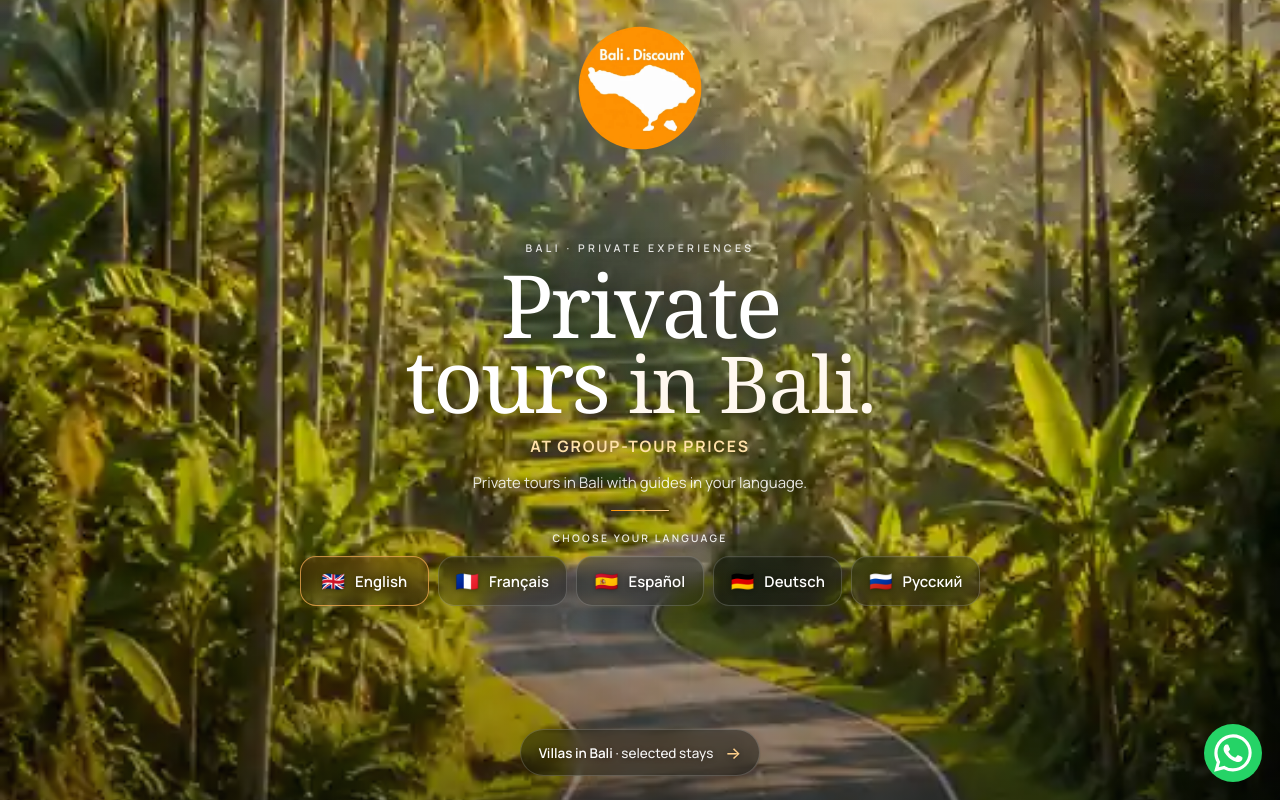
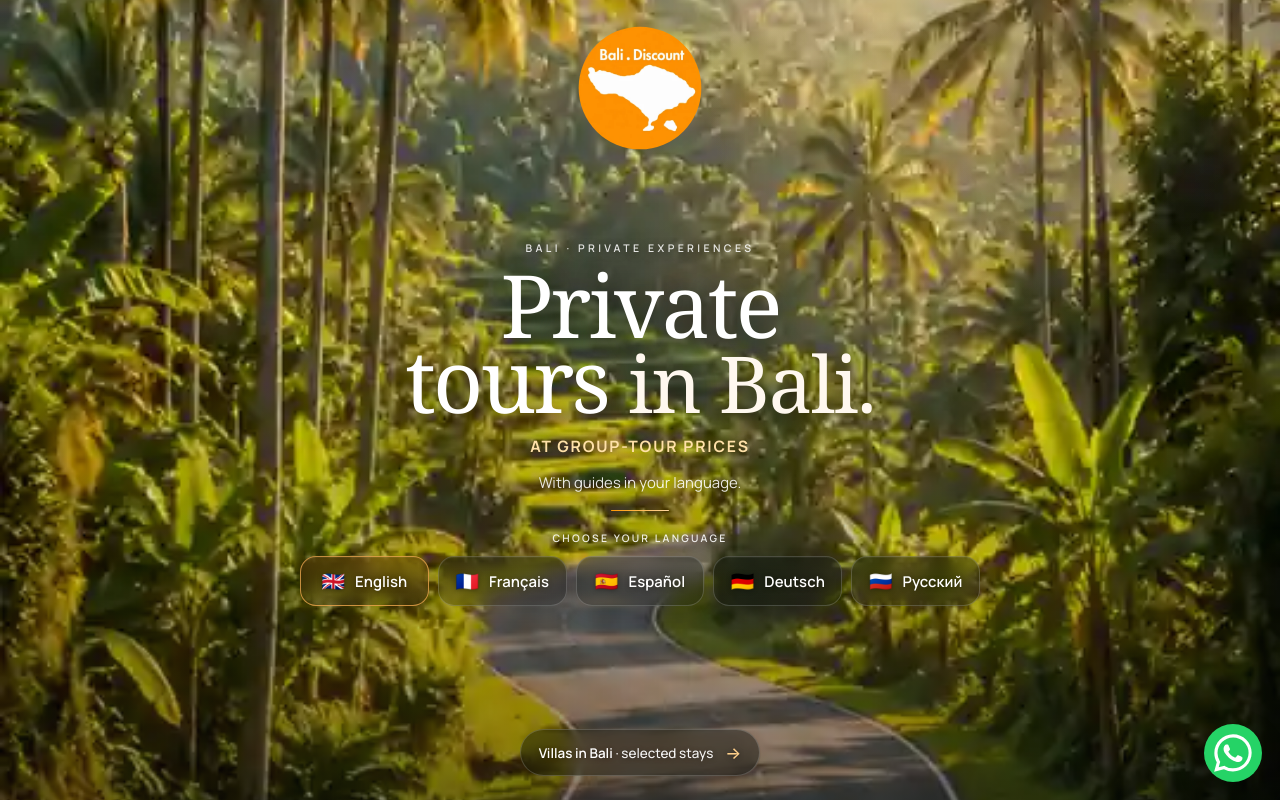
Before and after one commit to niibet34-sys/Bali.Discount, a plain HTML site: page index.html in a window 1280 px wide. Drawn offline with Linux system fonts and the light colour scheme; a web font is replaced by a local one.

Commit message:
Remove repetitive private tours subtitle

```diff
--- a/index.html
+++ b/index.html
@@ -19,7 +19,7 @@
 .main{margin:auto 0;text-align:center;padding:24px 0 16px;transform:translateY(-38px)}.kicker{margin:0 0 12px;font-size:.66rem;letter-spacing:.32em;text-transform:uppercase;color:rgba(255,255,255,.86);font-weight:600;text-shadow:0 2px 10px rgba(0,0,0,.42)}
 h1{margin:0;font-family:"Italiana",Georgia,"Times New Roman",serif;font-size:clamp(3.25rem,16vw,5.45rem);line-height:.86;letter-spacing:-.032em;font-weight:400;text-shadow:0 5px 22px rgba(0,0,0,.48);text-wrap:balance}h1 em{display:block;font-style:normal;font-weight:400;color:var(--cream);letter-spacing:-.022em;font-size:.90em}
 .promise{margin:18px 0 0;color:#ffe1a8;text-transform:uppercase;font-weight:700;letter-spacing:.115em;font-size:clamp(.84rem,3.7vw,.98rem);text-shadow:0 3px 12px rgba(0,0,0,.50)}
-.micro{margin:14px auto 0;max-width:21rem;color:var(--text-soft);font-family:"Manrope",sans-serif;font-size:.93rem;line-height:1.48;font-weight:400;letter-spacing:.005em;text-shadow:0 2px 10px rgba(0,0,0,.48)}.micro span{display:block}
+.micro{margin:14px auto 0;max-width:21rem;color:var(--text-soft);font-family:"Manrope",sans-serif;font-size:.93rem;line-height:1.48;font-weight:400;letter-spacing:.005em;text-shadow:0 2px 10px rgba(0,0,0,.48)}
 .rule{width:58px;height:1px;margin:17px auto 20px;border-radius:999px;background:linear-gradient(90deg,var(--orange),#ffd8a2);box-shadow:0 0 18px rgba(255,152,0,.35)}
 .label{margin:0 0 11px;font-size:.65rem;letter-spacing:.22em;text-transform:uppercase;color:rgba(255,255,255,.88);font-weight:600;text-shadow:0 2px 10px rgba(0,0,0,.4)}.grid{display:grid;grid-template-columns:1fr 1fr;gap:9px}
 .lang{min-height:50px;padding:9px 13px;border-radius:16px;border:1px solid rgba(255,255,255,.18);background:linear-gradient(180deg,rgba(9,17,15,.36),rgba(5,11,10,.27));backdrop-filter:blur(9px);-webkit-backdrop-filter:blur(9px);display:flex;align-items:center;justify-content:center;gap:10px;box-shadow:0 8px 18px rgba(0,0,0,.10),inset 0 1px 0 rgba(255,255,255,.04);font-weight:600;font-size:.93rem;letter-spacing:.004em;text-shadow:0 1px 5px rgba(0,0,0,.35)}
@@ -27,13 +27,13 @@ h1{margin:0;font-family:"Italiana",Georgia,"Times New Roman",serif;font-size:cla
 .bottom{display:flex;flex-direction:column;align-items:center;gap:14px;padding-bottom:4px}.villas{display:flex;align-items:center;justify-content:center;gap:9px;padding:11px 18px;border-radius:999px;background:rgba(4,10,8,.40);border:1px solid rgba(255,255,255,.18);backdrop-filter:blur(10px);-webkit-backdrop-filter:blur(10px);color:rgba(255,255,255,.95);font-size:.84rem;font-weight:500;text-shadow:0 1px 5px rgba(0,0,0,.35)}.villas b{color:#fff;font-weight:600}.arr{color:#ffd08b;font-size:1.05rem;margin-left:3px}
 .whatsapp{position:fixed;right:max(18px,env(safe-area-inset-right));bottom:max(86px,calc(env(safe-area-inset-bottom) + 18px));width:58px;height:58px;border:0;padding:0;border-radius:50%;background:transparent;box-shadow:0 10px 26px rgba(0,0,0,.28);display:block;z-index:10;transition:transform .18s ease,filter .18s ease}.whatsapp:hover,.whatsapp:focus-visible{transform:translateY(-2px) scale(1.03);filter:brightness(1.03);outline:none}.whatsapp svg{display:block;width:58px;height:58px}
 @media(max-height:760px) and (max-width:759px){.logo{width:96px;height:96px}.main{padding:12px 0 8px;transform:translateY(-26px)}h1{font-size:2.96rem}.promise{margin-top:11px;font-size:.80rem}.micro{margin-top:9px;font-size:.80rem;line-height:1.34}.rule{margin:11px auto 13px}.lang{min-height:44px;font-size:.85rem}.bottom{gap:10px}.whatsapp,.whatsapp svg{width:54px;height:54px}.whatsapp{bottom:max(78px,calc(env(safe-area-inset-bottom) + 16px))}}
-@media(min-width:760px){.shell{width:min(100%,740px);padding-left:28px;padding-right:28px}.logo{width:124px;height:124px}.main{max-width:680px;align-self:center;transform:translateY(-20px)}h1 em{display:inline}.micro span{display:inline}.micro span+span::before{content:" ";}.grid{grid-template-columns:repeat(5,1fr)}.lang--full{grid-column:auto;width:auto;justify-self:auto}.whatsapp{bottom:max(18px,env(safe-area-inset-bottom))}}
+@media(min-width:760px){.shell{width:min(100%,740px);padding-left:28px;padding-right:28px}.logo{width:124px;height:124px}.main{max-width:680px;align-self:center;transform:translateY(-20px)}h1 em{display:inline}.grid{grid-template-columns:repeat(5,1fr)}.lang--full{grid-column:auto;width:auto;justify-self:auto}.whatsapp{bottom:max(18px,env(safe-area-inset-bottom))}}
 </style>
 </head>
 <body>
 <main class="hero"><section class="shell" aria-label="Bali Discount">
 <header class="top"><img class="logo" src="./assets/bali-discount-logo.webp" alt="Bali Discount logo" width="224" height="224"></header>
-<section class="main"><p class="kicker">Bali · Private experiences</p><h1>Private tours <em>in Bali.</em></h1><p class="promise">At group-tour prices</p><p class="micro"><span>Private tours in Bali</span><span>with guides in your language.</span></p><div class="rule" aria-hidden="true"></div><p class="label">Choose your language</p><div class="grid">
+<section class="main"><p class="kicker">Bali · Private experiences</p><h1>Private tours <em>in Bali.</em></h1><p class="promise">At group-tour prices</p><p class="micro">With guides in your language.</p><div class="rule" aria-hidden="true"></div><p class="label">Choose your language</p><div class="grid">
 <a class="lang lang--primary" href="./en/" data-lang="en"><span class="flag">🇬🇧</span><span>English</span></a>
 <a class="lang" href="./fr/" data-lang="fr"><span class="flag">🇫🇷</span><span>Français</span></a>
 <a class="lang" href="./es/" data-lang="es"><span class="flag">🇪🇸</span><span>Español</span></a>
```
